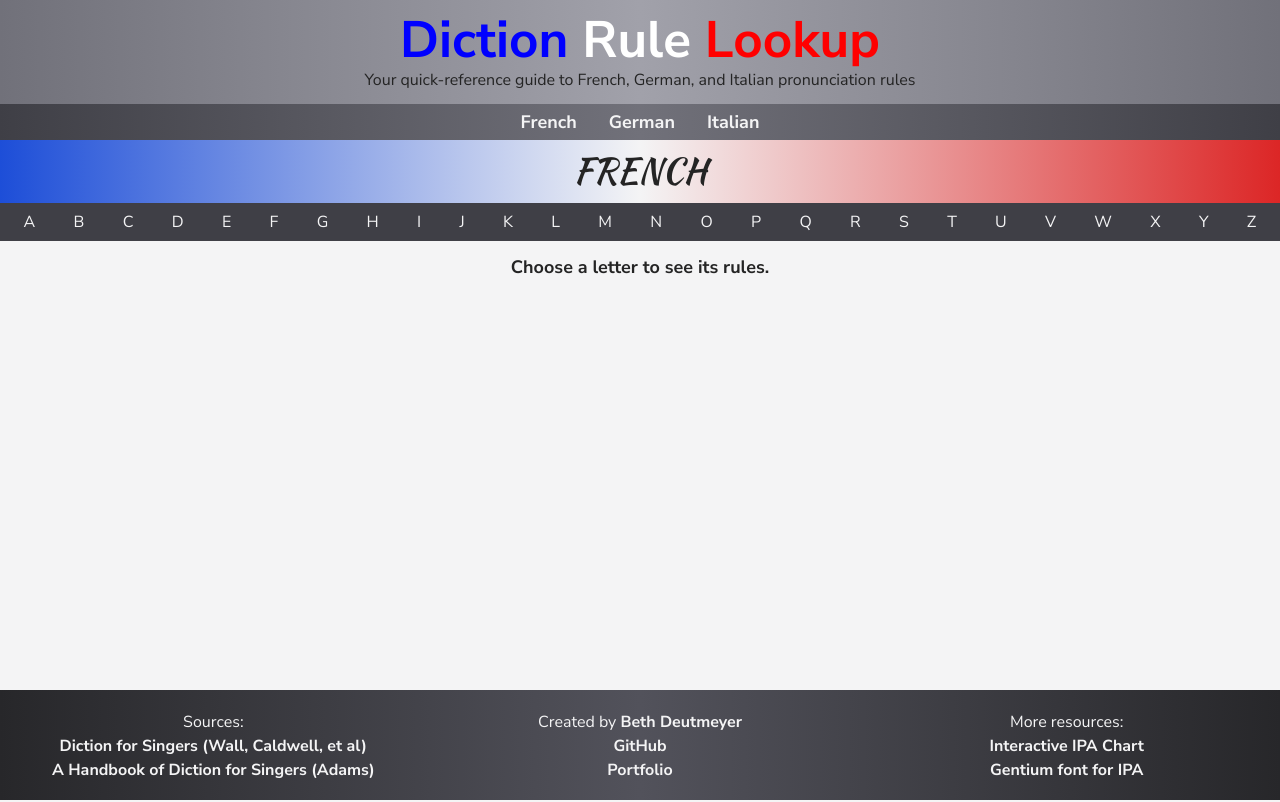
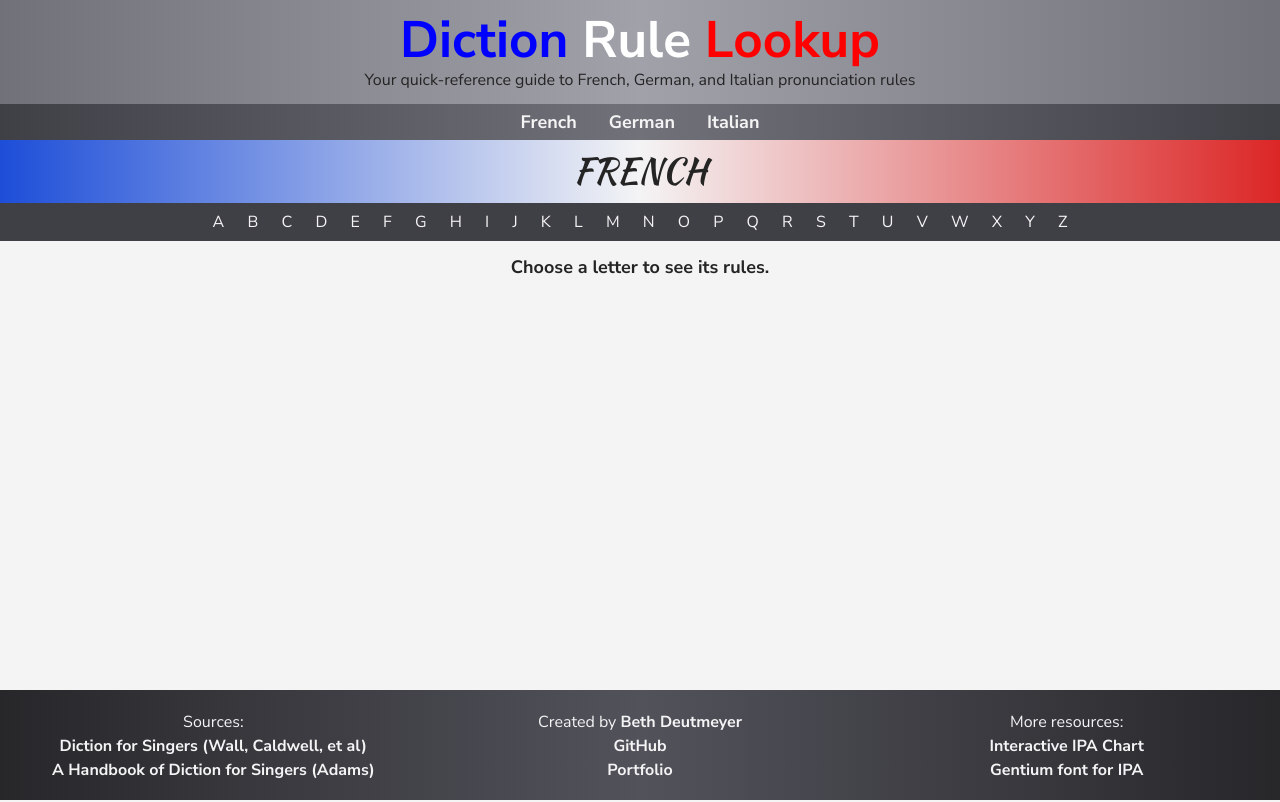
Before and after one commit to bdeutmeyer/diction-rule-lookup, a React (Vite) app: page /french in a window 1280 px wide. Built offline with nearby package versions, Linux system fonts and the light colour scheme; a web font is replaced by a local one.

Commit message:
changed letter list spacing to look better on medium screens

```diff
--- a/src/components/LetterList.jsx
+++ b/src/components/LetterList.jsx
@@ -4,7 +4,7 @@ export default function LetterList({ handleLetterChange }) {
     return (
         <>
         {/* Displays alphabetical list when a language is in focus */}
-            <ul className='container-fluid flex flex-wrap row justify-between bg-zinc-700 px-3'>
+            <ul className='container-fluid flex flex-wrap row justify-center bg-zinc-700 px-3'>
                 {letters.map((l) => (
                     <li key={l.key} className='col bg-zinc-700'>
                         <button value={l.letter} onClick={handleLetterChange} className='text-zinc-100 btn'>
```
